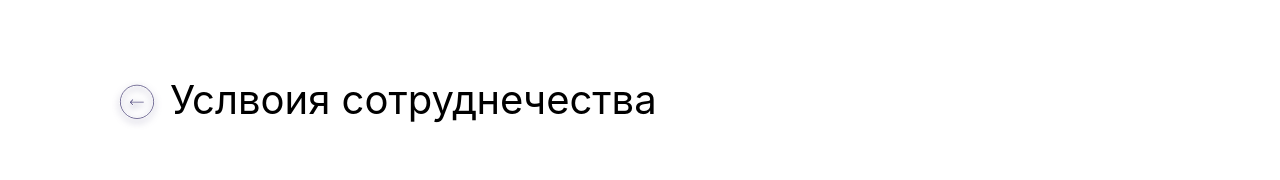
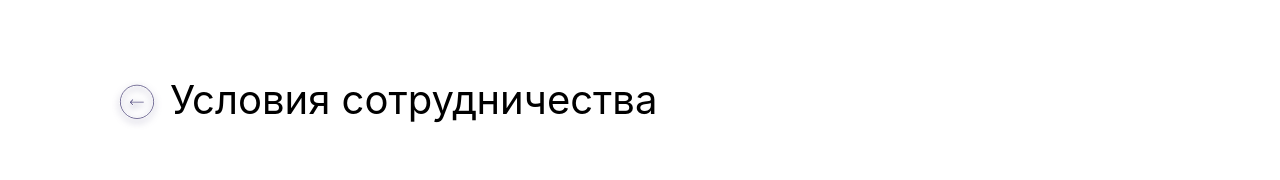
Before and after one commit to MrKeke/Kapervoy, a React (Create React App) app: page /conditions in a window 1280 px wide. Shown: the part 150-330 px from the top of the page. Built offline with nearby package versions, Linux system fonts and the light colour scheme.

Commit message:
Я просто не русский :D

```diff
--- a/src/pages/Conditions.tsx
+++ b/src/pages/Conditions.tsx
@@ -5,7 +5,7 @@ export const Conditions: React.FC = () => {
   return (
     <>
       <div className="flex flex-col justify-center px-[112px]">
-        <TitleBack title={'Услвоия сотруднечества'} />
+        <TitleBack title={'Условия сотрудничества'} />
 
         <div className="text-xl pb-[40px]">
           <p>
```
